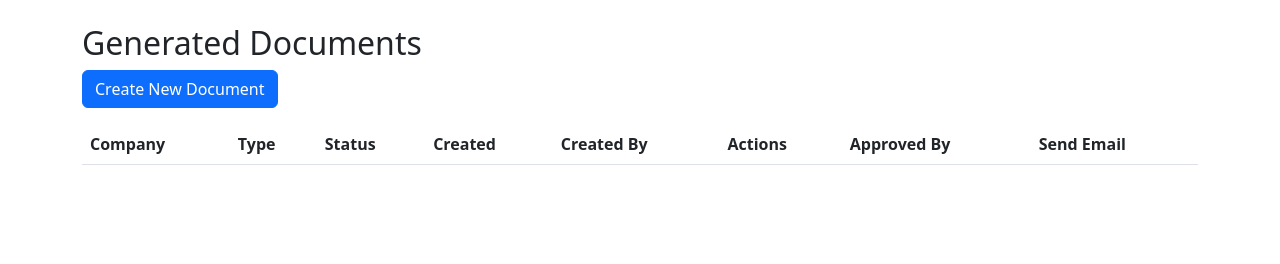
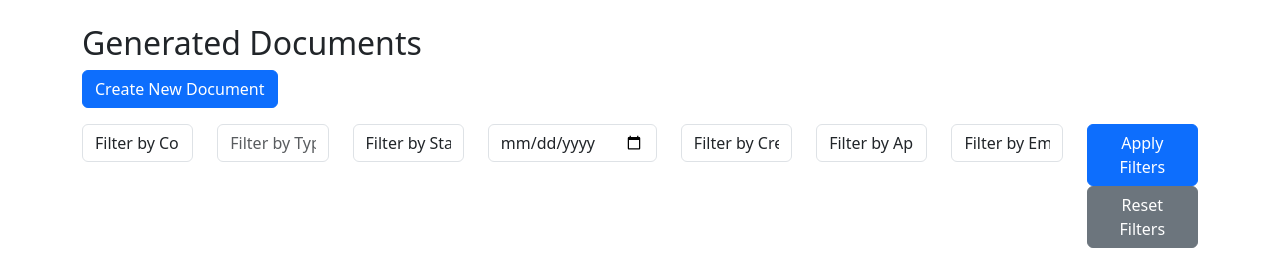
Before and after one commit to ShayYhee/TeamManager, a Django app: page /documents/list/ in a window 1280 px wide. Shown: the part 98-362 px from the top of the page. Run offline with Django 5.2, Linux system fonts and the light colour scheme; the visitor is signed in with stand-in values (Sample User, id 1); data comes from the database, SQL or seed files in the repository; data that the repository does not hold is empty.

Commit message:
Updated roles and positions, added filters

```diff
--- a/documents/forms.py
+++ b/documents/forms.py
@@ -36,4 +36,4 @@ class SignUpForm(forms.ModelForm):
 class UserForm(forms.ModelForm):
     class Meta:
         model = CustomUser
-        fields = ["username", "email", "phone_number", "role"]
+        fields = ["username", "email", "phone_number", "roles", "position"]
--- a/documents/templates/documents/document_list.html
+++ b/documents/templates/documents/document_list.html
@@ -5,6 +5,60 @@
 
 <!-- Button to create a new document -->
 <a href="{% url 'create_document' %}" class="btn btn-primary">Create New Document</a>
+
+<!-- Filter Form -->
+<form method="GET" class="mt-3">
+    <div class="row">
+        <div class="col">
+            <select name="company" class="form-control text-xs">
+                <option value="">Filter by Company</option>
+                {% for company in distinct_companies %}
+                    <option value="{{ company }}" {% if filter_params.company == company %}selected{% endif %}>{{ company }}</option>
+                {% endfor %}
+            </select>
+        </div>
+        <div class="col">
+            <input type="text" name="type" class="form-control text-xs" placeholder="Filter by Type" value="{{ filter_params.type }}">
+        </div>
+        <div class="col">
+            <select name="status" class="form-control text-xs">
+                <option value="">Filter by Status</option>
+                <option value="pending" {% if filter_params.status == "pending" %}selected{% endif %}>Pending</option>
+                <option value="approved" {% if filter_params.status == "approved" %}selected{% endif %}>Approved</option>
+            </select>
+        </div>
+        <div class="col">
+            <input type="date" name="created" class="form-control" value="{{ filter_params.created }}">
+        </div>
+        <div class="col">
+            <select name="created_by" class="form-control text-xxs">
+                <option value="">Filter by Created By</option>
+                {% for username in distinct_created_by %}
+                    <option value="{{ username }}" {% if filter_params.created_by == username %}selected{% endif %}>{{ username }}</option>
+                {% endfor %}
+            </select>
+        </div>
+        <div class="col">
+            <select name="approved_by" class="form-control text-xxs">
+                <option value="">Filter by Approved By</option>
+                {% for username in distinct_approved_by %}
+                    <option value="{{ username }}" {% if filter_params.approved_by == username %}selected{% endif %}>{{ username }}</option>
+                {% endfor %}
+            </select>
+        </div>
+        <div class="col">
+            <select name="send_email" class="form-control text-xs">
+                <option value="">Filter by Email Status</option>
+                <option value="sent" {% if filter_params.send_email == "sent" %}selected{% endif %}>Sent</option>
+                <option value="not_sent" {% if filter_params.send_email == "not_sent" %}selected{% endif %}>Not Sent</option>
+            </select>
+        </div>
+        <div class="col">
+            <button type="submit" class="btn btn-primary">Apply Filters</button>
+            <a href="{% url 'document_list' %}" class="btn btn-secondary">Reset Filters</a>
+        </div>
+    </div>
+</form>
 
 <table class="table mt-3">
     <tr>
@@ -23,7 +77,7 @@
         <td>{{ document.document_type }}</td>
         <td>{{ document.status }}</td>
         <td>{{ document.created_at }}</td>
-        <td>{{ document.created_by }}
+        <td>{{ document.created_by.username }}</td>
         <td>
             {% if document.pdf_file %}
                 <button class="view-btn" onclick="viewDocument('{{ document.pdf_file.url }}'); console.log('Button clicked')">View</button>
@@ -33,10 +87,14 @@
             {% endif %}
         </td>
         <td>
-            {% if user.role == "BDM" and document.status == "pending" %}
+            {% if document.status == "pending" and user.position == "BDM" %}
                 <a href="{% url 'approve_document' document.id %}" class="btn btn-primary">Approve</a>
             {% elif document.status == "approved" %}
-                {{document.approved_by}}
+                {% if document.approved_by == user %}
+                    You
+                {% else %}
+                    {{ document.approved_by.username|default:"N/A" }}
+                {% endif %}
             {% endif %}
         </td>
         <td>
@@ -57,7 +115,6 @@
                 </a>
             {% endif %}
         </td>
-
     </tr>
     {% endfor %}
 </table>
@@ -65,7 +122,7 @@
 <!-- PDF Preview Modal -->
 <div id="pdfModal" class="modal">
     <div class="modal-content">
-        <span class="close" onclick="closeModal()">&times;</span>
+        <span class="close" onclick="closeModal()">×</span>
         <iframe id="pdfViewer" width="100%" height="500px"></iframe>
     </div>
 </div>
@@ -120,5 +177,4 @@
     }
 </script>
 
-
 {% endblock %}
--- a/documents/urls.py
+++ b/documents/urls.py
@@ -1,9 +1,10 @@
 from django.urls import path
-from .views import create_document, document_list, home, send_approved_email
+from .views import create_document, document_list, home, send_approved_email, autocomplete_sales_rep
 
 urlpatterns = [
     path("create/", create_document, name="create_document"),
     path("list/", document_list, name="document_list"),
     path("", home, name="home"),
+    path('autocomplete/sales-rep/', autocomplete_sales_rep, name='autocomplete_sales_rep'),
     # path("send-email/<int:document_id>/", send_approved_email, name="send_approval_email"),
 ]
--- a/documents/views.py
+++ b/documents/views.py
@@ -1,38 +1,34 @@
-from django.shortcuts import render, redirect
-from .forms import DocumentForm, SignUpForm
-from .models import Document, CustomUser
+from django.shortcuts import render, redirect, get_object_or_404
 from django.contrib.auth.decorators import login_required, user_passes_test
 from django.contrib.auth.models import User
-from django.contrib.auth import login
+from django.contrib.auth import login, get_user_model
 from django.contrib.auth.signals import user_logged_in
+from django.core.mail import send_mail, EmailMessage, get_connection
+from django.dispatch import receiver
+from django.http import HttpResponse, HttpResponseForbidden, JsonResponse
+from django.conf import settings
+from django.db.models import Q
+from .forms import DocumentForm, SignUpForm
+from .models import Document, CustomUser, Role
+from .placeholders import replace_placeholders
 from docx import Document as DocxDocument
 from comtypes import CoInitialize, CoUninitialize
 from comtypes.client import CreateObject
 import pdfkit
-from django.conf import settings
 from doc_system import settings
 import os
-from django.http import HttpResponse, HttpResponseForbidden
 from docx2txt import process
 from datetime import datetime
-from .placeholders import replace_placeholders
-from django.shortcuts import get_object_or_404, redirect
-from django.contrib.auth import get_user_model
-from django.core.mail import send_mail, EmailMessage, get_connection
-from django.dispatch import receiver
 import smtplib
+
 
 pdf_config = pdfkit.configuration(wkhtmltopdf=r"C:\Program Files\wkhtmltopdf\bin\wkhtmltopdf.exe")  # Set full path
 
 User = get_user_model()
 
-from django.contrib.auth.signals import user_logged_in
-from django.dispatch import receiver
-from django.conf import settings
-
 def send_approval_request(document):
     # Get all BDM emails
-    bdm_emails = User.objects.filter(role="BDM").values_list("email", flat=True)
+    bdm_emails = User.objects.filter(position="BDM").values_list("email", flat=True)
 
     # Ensure there are BDMs to notify
     if not bdm_emails:
@@ -118,7 +114,7 @@ def create_document(request):
             # Save Word doc
             word_dir = os.path.join(settings.MEDIA_ROOT, "documents/word")
             os.makedirs(word_dir, exist_ok=True)
-            word_filename = f"{document.company_name}_approval.docx" if document.document_type == "approval" else f"{document.company_name}_sla.docx"
+            word_filename = f"{document.company_name}_{document.document_type}.docx"
             word_path = os.path.join(word_dir, word_filename)
             doc.save(word_path)
             document.word_file = word_path
@@ -127,27 +123,27 @@ def create_document(request):
             ## Send approval request email
             send_approval_request(document)
 
-            # Convert to PDF using Word COM
-            pdf_dir = os.path.join(settings.MEDIA_ROOT, "documents/pdf")
-            os.makedirs(pdf_dir, exist_ok=True)
-            pdf_path = os.path.join(pdf_dir, word_filename.replace(".docx", ".pdf"))
+            # Relative path
+            pdf_filename = word_filename.replace(".docx", ".pdf")
+            relative_pdf_path = os.path.join("documents/pdf", pdf_filename)
+            absolute_pdf_path = os.path.join(settings.MEDIA_ROOT, relative_pdf_path)
 
+            # Save the PDF
             try:
-                # Initialize COM
-                CoInitialize()  # Add this line
+                CoInitialize()
                 word = CreateObject("Word.Application")
-                word.Visible = False  # Run in background
+                word.Visible = False
                 doc = word.Documents.Open(os.path.abspath(word_path))
-                # 17 is the wdFormatPDF constant
-                doc.SaveAs(os.path.abspath(pdf_path), FileFormat=17)
+                doc.SaveAs(os.path.abspath(absolute_pdf_path), FileFormat=17)
                 doc.Close()
                 word.Quit()
-                # Cleanup COM
-                CoUninitialize()  # Add this line
-                document.pdf_file = pdf_path
+                CoUninitialize()
+
+                # ✅ Save the relative path to the FileField
+                document.pdf_file.name = relative_pdf_path
                 document.save()
+
             except Exception as e:
-                # Ensure COM is uninitialized even if an error occurs
                 try:
                     CoUninitialize()
                 except:
@@ -175,8 +171,53 @@ def register(request):
 
 @login_required
 def document_list(request):
+    # Start with all documents
     documents = Document.objects.all()
-    return render(request, "documents/document_list.html", {"documents": documents})
+
+    # Get filter parameters from the request
+    company = request.GET.get('company', '')
+    doc_type = request.GET.get('type', '')
+    status = request.GET.get('status', '')
+    created = request.GET.get('created', '')
+    created_by = request.GET.get('created_by', '')
+    approved_by = request.GET.get('approved_by', '')
+    send_email = request.GET.get('send_email', '')
+
+    # Apply filters if parameters are provided
+    if company:
+        documents = documents.filter(company_name__iexact=company)
+    if doc_type:
+        documents = documents.filter(document_type__icontains=doc_type)
+    if status:
+        documents = documents.filter(status__iexact=status)
+    if created:
+        documents = documents.filter(created_at__date=created)
+    if created_by:
+        documents = documents.filter(created_by__username__icontains=created_by)
+    if approved_by:
+        documents = documents.filter(approved_by__username__icontains=approved_by)
+    if send_email:
+        documents = documents.filter(email_sent=(send_email.lower() == 'sent'))
+
+    distinct_companies = Document.objects.values_list('company_name', flat=True).distinct()
+    distinct_created_by = User.objects.filter(id__in=Document.objects.values_list('created_by', flat=True).distinct())
+    distinct_approved_by = User.objects.filter(id__in=Document.objects.values_list('approved_by', flat=True).distinct())
+
+    return render(request, "documents/document_list.html", {
+        "documents": documents,
+        "filter_params": {
+            'company': company,
+            'type': doc_type,
+            'status': status,
+            'created': created,
+            'created_by': created_by,
+            'approved_by': approved_by,
+            'send_email': send_email,
+        },
+        "distinct_companies": distinct_companies,
+        "distinct_created_by": distinct_created_by,
+        "distinct_approved_by": distinct_approved_by
+    })
 
 def home(request):
     return render(request, "documents/home.html")
@@ -187,7 +228,7 @@ def approve_document(request, document_id):
     document = get_object_or_404(Document, id=document_id)
 
     # Restrict only BDMs from approving
-    if request.user.role != "BDM":
+    if request.user.position != "BDM":
         return HttpResponseForbidden("You are not allowed to approve this document.")
 
     document.status = "approved"
@@ -228,6 +269,15 @@ def approve_document(request, document_id):
 # def get_sr_email(document, sales_rep):
 #     return CustomUser.objects.filter(fullname={document.sales_rep}).values_list("email", flat=True)
 
+def autocomplete_sales_rep(request):
+    if 'term' in request.GET:
+        qs = User.objects.filter(
+            roles__name='Sales Rep',
+            username__icontains=request.GET.get('term')
+        ).distinct()
+        names = list(qs.values_list('username', flat=True))
+        return JsonResponse(names, safe=False)
+
 
 def send_approved_email(request, document_id):
     document = get_object_or_404(Document, id=document_id)
@@ -252,14 +302,19 @@ def send_approved_email(request, document_id):
         return HttpResponseForbidden("Your email credentials are missing. Contact admin.")
 
     # Define recipient, CC, and attachment
-    # recipient = [document.contact_person_email]  # Main recipient
 
-    # sales_rep_email = User.objects.filter(first_name={document.sales_rep.split(" ")[0]}, last_name={document.sales_rep.split(" ")[1]}).values_list("email", flat=True)
-    # bdm_emails = User.objects.filter(role="BDM").values_list("email", flat=True)
-    # print(bdm_emails)
-    # cc_list = [sales_rep_email, bdm_emails]
+    # Main recipient
+    recipient = [document.contact_person_email]
 
-    # cc_list = [document.sales_rep, document.bdm_email]  # CC Sales Rep & BDM
+    # Get Sales Rep email
+    sales_rep_email = User.objects.filter(username=document.sales_rep).values_list("email", flat=True)
+
+    # Get all BDM emails
+    bdm_emails = User.objects.filter(position="BDM").values_list("email", flat=True)
+
+    # Combine into a single list
+    cc_list = list(sales_rep_email) + list(bdm_emails)
+
 
     # Configure SMTP settings dynamically
     connection = get_connection(
@@ -331,7 +386,7 @@ def send_approved_email(request, document_id):
         """
 
     # Create email with attachment
-    email = EmailMessage(subject, message, sender_email, [document.contact_person_email],connection=connection)
+    email = EmailMessage(subject, message, sender_email, recipient, cc=cc_list, connection=connection)
     email.attach_file(document.pdf_file.path)  # Attach the PDF
     email.send()
 
```
Also changed, not shown: documents/admin.py (+9 -4 lines), documents/models.py (+10 -2 lines), documents/templates/documents/create_document.html (+28 -0 lines), documents/migrations/0005_role_remove_customuser_role_customuser_position_and_more.py (added), 2 other files.
